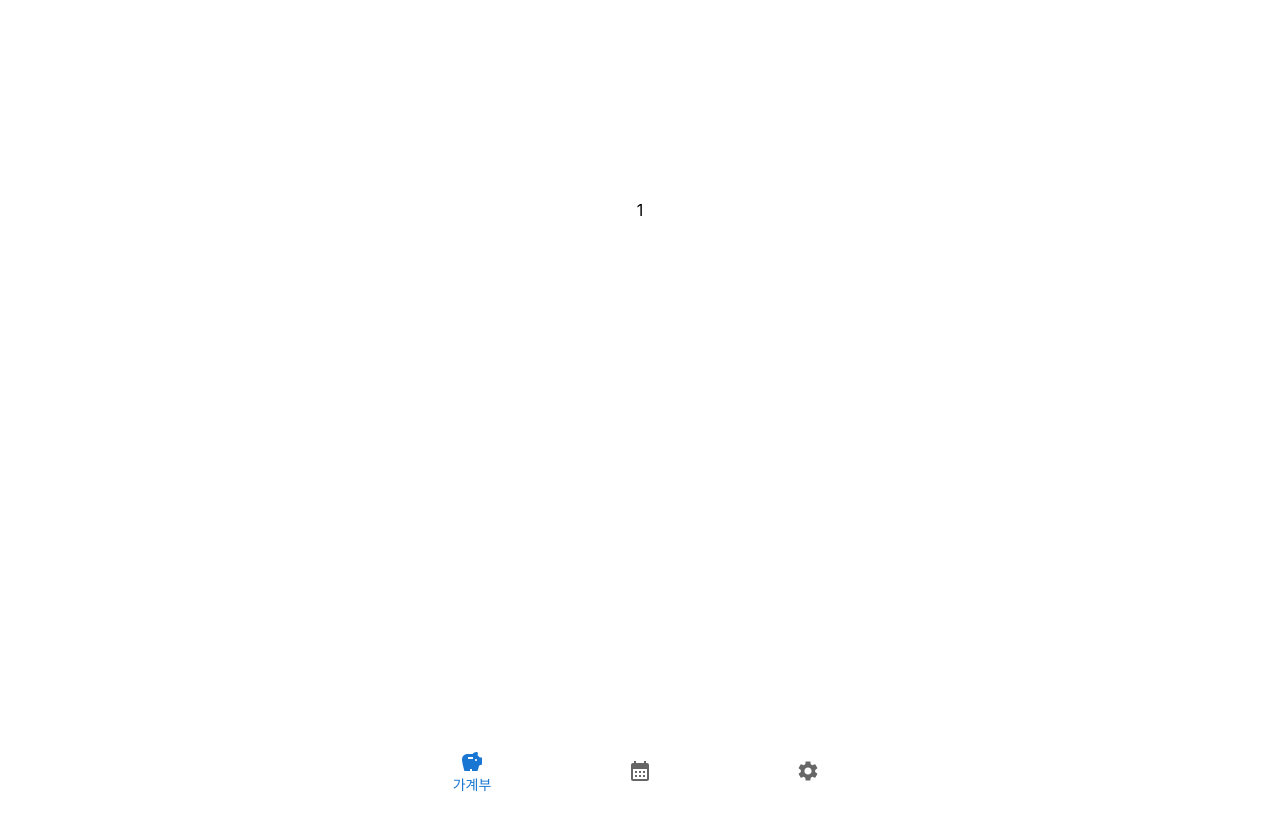
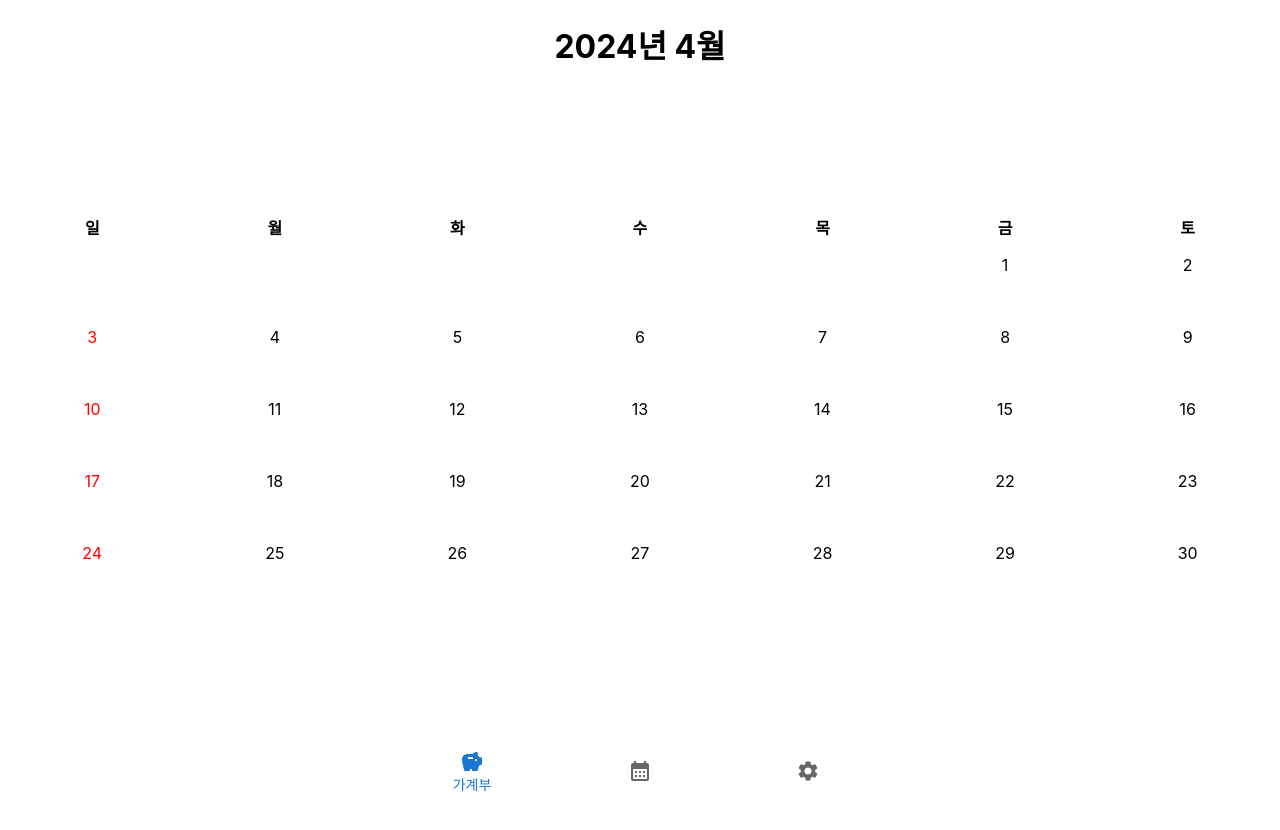
Before and after one commit to bbyuck/account-book-ui, a React (Create React App) app: page /schedule in a window 1280 px wide. Shown: the top 830 px of the page. Built offline with nearby package versions, Linux system fonts and the light colour scheme; a web font is replaced by a local one.

Commit message:
CalendarCarousel 구현

```diff
--- a/src/components/CalendarCarousel.js
+++ b/src/components/CalendarCarousel.js
@@ -1,20 +1,64 @@
 import { Carousel } from "react-responsive-carousel";
-import UploadOutlinedIcon from "@mui/icons-material/UploadOutlined";
-import { IconButton } from "@mui/material";
 import "components/style/CalendarCarousel.css";
 import "react-responsive-carousel/lib/styles/carousel.min.css";
+import { useState } from "react";
+import LedgerCalendar from "./LedgerCalendar";
 
-export default function CalendarCarousel() {
-  const data = ["1", "2", "3"];
+export default function CalendarCarousel({ initialYear, initialMonth }) {
+  const initial = { year: initialYear, month: initialMonth };
+
+  const getPrev = (current) => {
+    return {
+      year: current.month === 1 ? current.year - 1 : current.year,
+      month: current.month === 1 ? 12 : current.month - 1,
+    };
+  };
+
+  const getNext = (current) => {
+    return {
+      year: current.month === 12 ? current.year + 1 : current.year,
+      month: current.month === 12 ? 1 : current.month + 1,
+    };
+  };
+
+  const [data, setData] = useState([
+    getPrev(initial),
+    initial,
+    getNext(initial),
+  ]);
+  const [selectedMonth, setSelectedMonth] = useState(1);
+  const [selectedDate, setSelectedDate] = useState();
+  const [touchingDate, setTouchingDate] = useState();
+  const [swiping, setSwiping] = useState(false);
+
+  const calendarBuffering = (newIdx) => {
+    setSelectedMonth(newIdx);
+
+    let tmp = [];
+    const current = data[newIdx];
+    const prev = getPrev(current);
+    const next = getNext(current);
+
+    if (newIdx === 0) {
+      tmp = [current, next, prev];
+    } else if (newIdx === 1) {
+      tmp = [prev, current, next];
+    } else if (newIdx === 2) {
+      tmp = [next, prev, current];
+    }
+
+    setData(tmp);
+  };
 
   return (
     <>
+      <h1>{`${data[selectedMonth].year}년 ${data[selectedMonth].month}월`}</h1>
       <div className="carousel-wrapper">
         <Carousel
           showArrows={false}
           showStatus={false}
           showIndicators={false}
-          infiniteLoop={false}
+          infiniteLoop={true}
           showThumbs={false}
           useKeyboardArrows={false}
           autoPlay={false}
@@ -27,10 +71,34 @@ export default function CalendarCarousel() {
           selectedItem={0}
           interval={2000}
           transitionTime={350}
-          swipeScrollTolerance={2}
+          swipeScrollTolerance={50}
+          onChange={(newValue) => {
+            calendarBuffering(newValue);
+          }}
+          onSwipeMove={() => {
+            setSwiping(true);
+          }}
+          onSwipeEnd={() => {
+            setSwiping(false);
+          }}
         >
-          {data.map((str, index) => {
-            return <div style={{ width: "100%", height: "100%" }}>{str}</div>;
+          {data.map((ym, index) => {
+            return (
+              <div style={{ width: "100vw", height: "100%" }}>
+                {
+                  <LedgerCalendar
+                    year={ym.year}
+                    month={ym.month}
+                    ledgers={[]}
+                    selectedDate={selectedDate}
+                    onDateSelect={setSelectedDate}
+                    onDateTouching={setTouchingDate}
+                    touchingDate={touchingDate}
+                    swiping={swiping}
+                  />
+                }
+              </div>
+            );
           })}
         </Carousel>
       </div>
--- a/src/components/LedgerCalendar.js
+++ b/src/components/LedgerCalendar.js
@@ -1,11 +1,20 @@
-import { useEffect, useMemo, useState } from "react";
+import { useCallback, useEffect, useMemo, useState } from "react";
 import "components/style/LedgerCalendar.css";
 
 export default function LedgerCalendar(props) {
   /**
    * props
    */
-  const { year, month, ledgers } = props;
+  const {
+    year,
+    month,
+    ledgers,
+    selectedDate,
+    onDateSelect,
+    touchingDate,
+    onDateTouching,
+    swiping,
+  } = props;
   const daysOfTheWeek = useMemo(
     () => ["일", "월", "화", "수", "목", "금", "토"],
     []
@@ -46,18 +55,29 @@ export default function LedgerCalendar(props) {
     data: [],
     weeks: Number,
   });
-  const [selectedDate, setSelectedDate] = useState();
 
   /**
    * ============== event handler ==============
    */
   const selectDate = ({ day, isHoliday, nameOfTheDay, week }) => {
     if (day === null) {
-      setSelectedDate(undefined);
+      onDateSelect(undefined);
       return;
     }
-    setSelectedDate(day);
+    onDateSelect(day);
   };
+
+  const touchDate = ({ day, isHoliday, nameOfTheDay, week }) => {
+    if (day === null) {
+      onDateTouching(undefined);
+      return;
+    }
+    onDateTouching(day);
+  };
+
+  const touchDateEnd = useCallback(() => {
+    onDateTouching(undefined);
+  }, [onDateTouching]);
 
   /**
    * ============== useEffet ==============
@@ -109,6 +129,12 @@ export default function LedgerCalendar(props) {
     setCalendarInfo(getCalendarInfo());
   }, [daysOfTheWeek, month, year]);
 
+  useEffect(() => {
+    if (swiping) {
+      touchDateEnd();
+    }
+  }, [swiping, touchDateEnd]);
+
   return (
     <>
       <table className="calendar-wrapper">
@@ -128,23 +154,32 @@ export default function LedgerCalendar(props) {
               {week.map((day, dayIndex) => {
                 return (
                   <td
-                    className={"calendar-date-cell"}
-                    onClick={() => {
-                      selectDate(day);
+                    className={`calendar-date-cell${
+                      selectedDate === day.day
+                        ? " calendar-date-cell-selected"
+                        : ""
+                    }`}
+                    onTouchStart={() => {
+                      touchDate(day);
                     }}
-                    style={{
-                      backgroundColor:
-                        selectedDate === day.day ? "#fefd48" : "transparent",
+                    onTouchEnd={() => {
+                      if (!swiping) {
+                        touchDateEnd();
+                        selectDate(day);
+                      }
                     }}
                     key={`calendar-day-of-${weekIndex}-${dayIndex}`}
                   >
                     <div
-                      style={{
-                        color:
-                          day.nameOfTheDay === "일" || day.isHoliday
-                            ? "red"
-                            : "black",
-                      }}
+                      className={`${
+                        day.nameOfTheDay === "일"
+                          ? "calendar-date-cell-holiday"
+                          : ""
+                      }${
+                        touchingDate === day.day
+                          ? " calendar-date-cell-touching"
+                          : ""
+                      }`}
                     >
                       {day.day}
                     </div>
--- a/src/components/style/LedgerCalendar.css
+++ b/src/components/style/LedgerCalendar.css
@@ -1,5 +1,9 @@
 table.calendar-wrapper {
   width: 100vw;
+  -webkit-user-select: none;
+  -moz-user-select: none;
+  -ms-user-select: none;
+  user-select: none;
 }
 
 .month-indicator {
@@ -38,3 +42,15 @@ td.calendar-date-cell {
 .calendar-expenditure {
   color: blue;
 }
+
+.calendar-date-cell-touching {
+  color: rgba(147, 147, 147, 0.4);
+}
+
+.calendar-date-cell-selected {
+  background-color: #fefd48;
+}
+
+.calendar-date-cell-holiday {
+  color: red;
+}
--- a/src/pages/Schedule.js
+++ b/src/pages/Schedule.js
@@ -3,7 +3,7 @@ import CalendarCarousel from "components/CalendarCarousel";
 export default function Schedule() {
   return (
     <>
-      <CalendarCarousel />
+      <CalendarCarousel initialYear={2024} initialMonth={4} ledgers={[]} />
     </>
   );
 }
```
